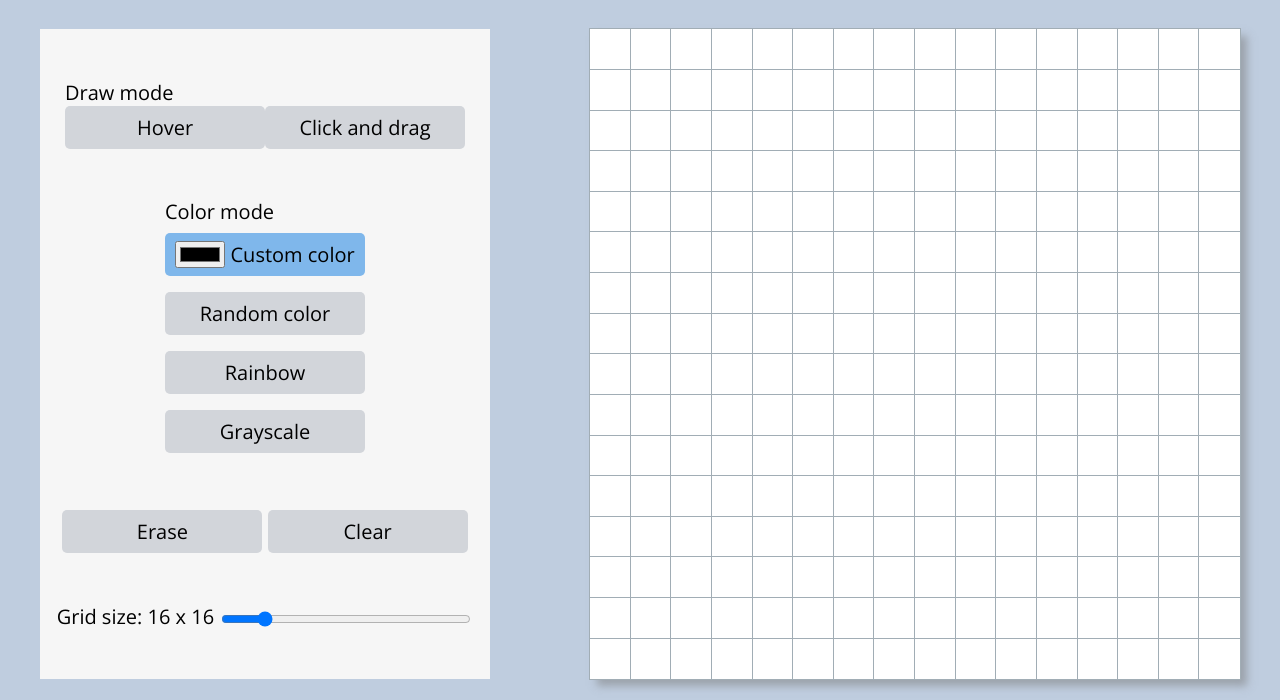
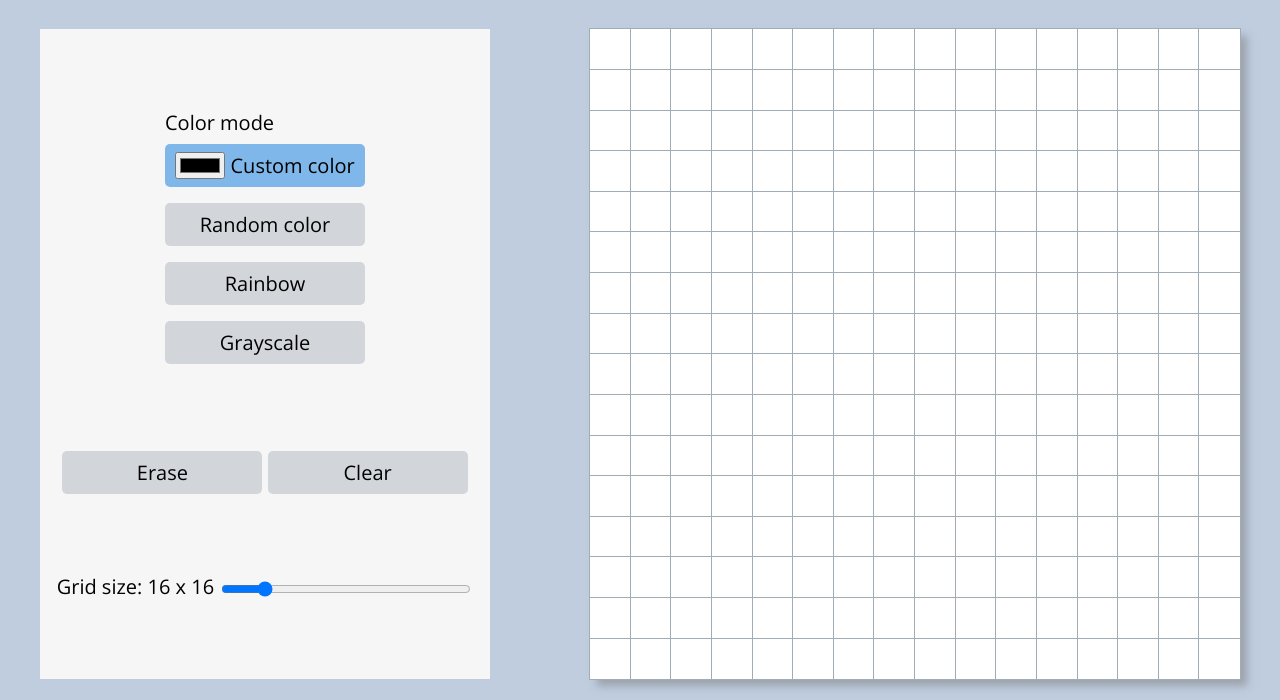
Before and after one commit to chelsiety/etch-a-sketch, a plain HTML site: page index.html in a window 1280 px wide. Shown: the part 100-800 px from the top of the page. Drawn offline with nearby package versions, Linux system fonts and the light colour scheme.

Commit message:
Delete draw mode option buttons (hover, click and drag)

```diff
--- a/index.html
+++ b/index.html
@@ -18,12 +18,6 @@
     <h1 class="title-name">Etch-a-Sketch</h1>
     <div class="tool-and-grid-paper-container">
         <div class="tool-panel">
-            <div class="draw-mode">Draw mode
-                <div class="draw-mode-button-container">
-                    <button id="hover-button" class="draw-mode-button">Hover</button>
-                    <button id="click-drag-button" class="draw-mode-button">Click and drag</button>
-                </div>
-            </div>
             <div class="color-mode">Color mode
                 <div class="color-mode-button-container">
                     <button id="custom-color-button" class="color-mode-button color btn" data-name="custom-color">
```
